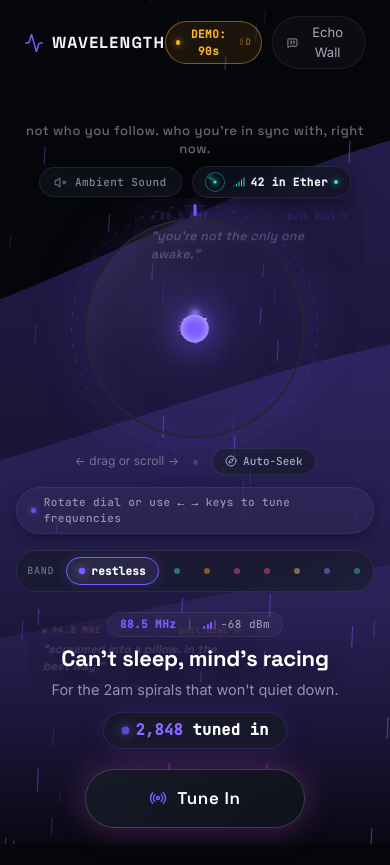
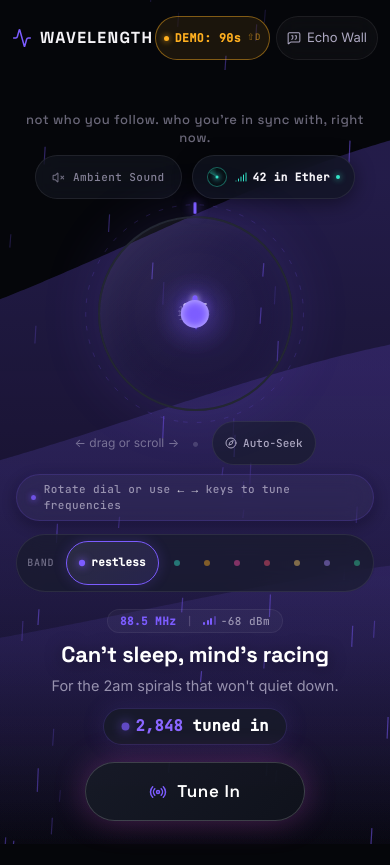
Before and after one commit to chetanbhagore/Wavelength, a React (Vite) app: page / in a window 390 px wide. Built offline with nearby package versions, Linux system fonts and the light colour scheme.

Commit message:
fix(responsive): mobile-first layout pass, 44px touch targets, no overflow at 320px

```diff
--- a/src/components/AmbientAudioToggle.jsx
+++ b/src/components/AmbientAudioToggle.jsx
@@ -40,7 +40,8 @@ export default function AmbientAudioToggle({ frequency }) {
         display: 'inline-flex',
         alignItems: 'center',
         gap: '8px',
-        padding: '6px 14px',
+        padding: '8px 16px',
+        minHeight: '44px',
         borderRadius: 'var(--radius-pill)',
         background: isPlaying ? 'rgba(23, 27, 39, 0.9)' : 'rgba(23, 27, 39, 0.5)',
         border: isPlaying
--- a/src/components/ConstellationRadar.jsx
+++ b/src/components/ConstellationRadar.jsx
@@ -30,6 +30,7 @@ export default function ConstellationRadar({ activeFrequency }) {
     >
       {/* Mini Radar Button / Scope */}
       <button
+        type="button"
         onClick={() => {
           ambientDrone.playDetentClick();
           setExpanded((prev) => !prev);
@@ -40,7 +41,8 @@ export default function ConstellationRadar({ activeFrequency }) {
           display: 'flex',
           alignItems: 'center',
           gap: '8px',
-          padding: '5px 12px',
+          padding: '8px 14px',
+          minHeight: '44px',
           borderRadius: 'var(--radius-pill)',
           background: 'rgba(17, 21, 33, 0.75)',
           border: '1px solid rgba(255, 255, 255, 0.08)',
--- a/src/components/FloatingWhispers.jsx
+++ b/src/components/FloatingWhispers.jsx
@@ -78,6 +78,7 @@ export default function FloatingWhispers({ frequency, onPullToFrequency }) {
   return (
     <div
       aria-hidden="true"
+      className="floating-whispers-container"
       style={{
         position: 'absolute',
         inset: 0,
--- a/src/components/FrequencyDial.jsx
+++ b/src/components/FrequencyDial.jsx
@@ -154,8 +154,8 @@ export default function FrequencyDial({
           scale: { type: 'spring', stiffness: 450, damping: 22 },
         }}
         style={{
-          width: 'clamp(220px, 55vw, 320px)',
-          height: 'clamp(220px, 55vw, 320px)',
+          width: 'clamp(195px, 50vw, 300px)',
+          height: 'clamp(195px, 50vw, 300px)',
           borderRadius: '50%',
           position: 'relative',
           cursor: 'grab',
--- a/src/components/FrequencyFilterChips.jsx
+++ b/src/components/FrequencyFilterChips.jsx
@@ -25,9 +25,11 @@ export default function FrequencyFilterChips({ selectedId, onSelect }) {
     }}>
       <style>{`.freq-chips::-webkit-scrollbar { display: none; }`}</style>
       <button
+        type="button"
         onClick={() => handleSelect(null)}
         style={{
           padding: '8px 16px',
+          minHeight: '44px',
           borderRadius: 'var(--radius-pill)',
           border: `1px solid ${!selectedId ? 'var(--color-gradient-start)' : 'var(--color-border)'}`,
           background: !selectedId ? 'rgba(124, 92, 255, 0.18)' : 'rgba(255, 255, 255, 0.02)',
@@ -53,10 +55,12 @@ export default function FrequencyFilterChips({ selectedId, onSelect }) {
         const isSelected = selectedId === freq.id;
         return (
           <button
+            type="button"
             key={freq.id}
             onClick={() => handleSelect(freq.id)}
             style={{
-              padding: '8px 14px',
+              padding: '8px 16px',
+              minHeight: '44px',
               borderRadius: 'var(--radius-pill)',
               border: `1px solid ${isSelected ? freq.colorAccent : 'var(--color-border)'}`,
               background: isSelected ? `${freq.colorAccent}25` : 'rgba(255, 255, 255, 0.02)',
--- a/src/components/MessageComposer.jsx
+++ b/src/components/MessageComposer.jsx
@@ -96,8 +96,10 @@ export default function MessageComposer({ onSend, disabled }) {
         disabled={!text.trim() || disabled}
         aria-label="Send message"
         style={{
-          width: '40px',
-          height: '40px',
+          width: '44px',
+          height: '44px',
+          minWidth: '44px',
+          minHeight: '44px',
           borderRadius: '50%',
           border: 'none',
           background: text.trim()
--- a/src/components/RoomHeader.jsx
+++ b/src/components/RoomHeader.jsx
@@ -79,12 +79,15 @@ export default function RoomHeader({
 
         {onRequestLeave && (
           <button
+            type="button"
             onClick={onRequestLeave}
             aria-label="Leave room"
             title="Leave frequency"
             style={{
-              width: '32px',
-              height: '32px',
+              width: '44px',
+              height: '44px',
+              minWidth: '44px',
+              minHeight: '44px',
               borderRadius: '50%',
               border: '1px solid var(--color-border)',
               background: 'rgba(255, 255, 255, 0.03)',
@@ -106,7 +109,7 @@ export default function RoomHeader({
               e.currentTarget.style.background = 'rgba(255, 255, 255, 0.03)';
             }}
           >
-            <LogOut size={14} strokeWidth={1.8} />
+            <LogOut size={16} strokeWidth={1.8} />
           </button>
         )}
       </div>
--- a/src/components/TopBar.jsx
+++ b/src/components/TopBar.jsx
@@ -48,11 +48,12 @@ export default function TopBar({
         display: 'flex',
         alignItems: 'center',
         justifyContent: 'space-between',
-        padding: '16px 24px',
+        padding: 'clamp(10px, 2vh, 16px) clamp(12px, 3vw, 24px)',
         position: 'relative',
         zIndex: 20,
         opacity: isDimmed ? 0.22 : 1,
         transition: 'opacity 0.65s cubic-bezier(0.16, 1, 0.3, 1)',
+        width: '100%',
       }}
     >
       {/* Brand logo & discrete demo trigger */}
@@ -66,6 +67,7 @@ export default function TopBar({
           gap: '8px',
           cursor: appState !== 'room' && appState !== 'syncing' ? 'pointer' : 'default',
           userSelect: 'none',
+          minHeight: '44px',
         }}
       >
         <div style={{ position: 'relative', display: 'flex', alignItems: 'center' }}>
@@ -88,9 +90,10 @@ export default function TopBar({
       </div>
 
       {/* Right Controls: Demo Mode Pill & Navigation Pills */}
-      <div style={{ display: 'flex', alignItems: 'center', gap: '10px' }}>
+      <div style={{ display: 'flex', alignItems: 'center', gap: 'clamp(6px, 1.5vw, 10px)' }}>
         {/* Discoverable Demo Mode Trigger Pill (Issue #34) */}
         <button
+          type="button"
           onClick={onToggleDemoMode}
           title="Click or press Shift+D to toggle 90-second Demo Mode"
           aria-label={demoMode ? "Switch to Standard 12-minute sessions" : "Switch to 90-second Demo sessions"}
@@ -98,13 +101,14 @@ export default function TopBar({
             display: 'inline-flex',
             alignItems: 'center',
             gap: '6px',
-            padding: '4px 10px',
+            padding: '8px clamp(8px, 2vw, 12px)',
+            minHeight: '44px',
             borderRadius: 'var(--radius-pill)',
             border: demoMode ? '1px solid rgba(255, 176, 32, 0.45)' : '1px solid rgba(255, 255, 255, 0.08)',
             background: demoMode ? 'rgba(255, 176, 32, 0.09)' : 'rgba(255, 255, 255, 0.02)',
             color: demoMode ? 'var(--color-accent-live)' : 'var(--color-text-secondary)',
             fontFamily: 'var(--font-mono)',
-            fontSize: '11px',
+            fontSize: '11.5px',
             fontWeight: 600,
             letterSpacing: '0.04em',
             cursor: 'pointer',
@@ -132,13 +136,15 @@ export default function TopBar({
 
         {appState === 'tuner' && (
           <button
+            type="button"
             onClick={onNavigateToEchoWall}
             aria-label="View Echo Wall"
             style={{
               display: 'inline-flex',
               alignItems: 'center',
               gap: '6px',
-              padding: '6px 14px',
+              padding: '8px clamp(10px, 2.5vw, 16px)',
+              minHeight: '44px',
               borderRadius: 'var(--radius-pill)',
               border: '1px solid rgba(255, 255, 255, 0.07)',
               background: 'rgba(255, 255, 255, 0.03)',
@@ -167,13 +173,15 @@ export default function TopBar({
 
         {appState === 'echoWall' && (
           <button
+            type="button"
             onClick={onNavigateToTuner}
             aria-label="Return to Tuner"
             style={{
               display: 'inline-flex',
               alignItems: 'center',
               gap: '6px',
-              padding: '6px 14px',
+              padding: '8px clamp(10px, 2.5vw, 16px)',
+              minHeight: '44px',
               borderRadius: 'var(--radius-pill)',
               border: '1px solid rgba(255, 255, 255, 0.07)',
               background: 'rgba(255, 255, 255, 0.03)',
--- a/src/components/TuneInButton.jsx
+++ b/src/components/TuneInButton.jsx
@@ -8,8 +8,10 @@ import { Radio } from 'lucide-react';
 export default function TuneInButton({ onClick, disabled }) {
   return (
     <motion.button
+      type="button"
       onClick={onClick}
       disabled={disabled}
+      aria-label="Tune into active frequency"
       initial={{ opacity: 0, y: 8 }}
       animate={{
         opacity: 1,
--- a/src/index.css
+++ b/src/index.css
@@ -322,6 +322,24 @@ input:focus-visible,
   }
 }
 
+/* ============================================
+   Responsive Design & Mobile Ergonomics
+   ============================================ */
+
+@media (max-width: 768px) {
+  /* Prevent orbital whispers from colliding with central dial on mobile */
+  .floating-whispers-container {
+    display: none !important;
+  }
+}
+
+@media (max-width: 480px) {
+  /* Universal mobile touch target safeguard */
+  button, [role="button"], input[type="submit"] {
+    min-height: 44px;
+  }
+}
+
 
 /* ============================================
    Utility: Gradient Text
--- a/src/pages/EchoWallScreen.jsx
+++ b/src/pages/EchoWallScreen.jsx
@@ -57,11 +57,14 @@ export default function EchoWallScreen({ initialFrequencyId, onBack }) {
       }}>
         <div style={{ display: 'flex', alignItems: 'center', gap: '12px' }}>
           <button
+            type="button"
             onClick={onBack}
             aria-label="Back to tuner"
             style={{
-              width: '36px',
-              height: '36px',
+              width: '44px',
+              height: '44px',
+              minWidth: '44px',
+              minHeight: '44px',
               borderRadius: '50%',
               border: '1px solid var(--color-border)',
               background: 'rgba(255, 255, 255, 0.02)',
--- a/src/pages/TunerScreen.jsx
+++ b/src/pages/TunerScreen.jsx
@@ -67,12 +67,13 @@ export default function TunerScreen({
       flexDirection: 'column',
       alignItems: 'center',
       justifyContent: 'center',
-      gap: '20px',
-      padding: '16px',
+      gap: 'clamp(10px, 2vh, 18px)',
+      padding: 'clamp(12px, 3vw, 20px) 16px',
       position: 'relative',
       zIndex: 1,
       minHeight: 'calc(100dvh - 64px)',
-      overflow: 'hidden',
+      overflowY: 'auto',
+      overflowX: 'hidden',
     }}>
       {/* 1. Dynamic Mood-Themed Canvas Weather (Rain, Embers, Bokeh, Prisms) */}
       <AmbientWaveformBackground
```
